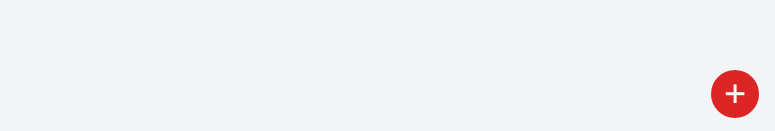
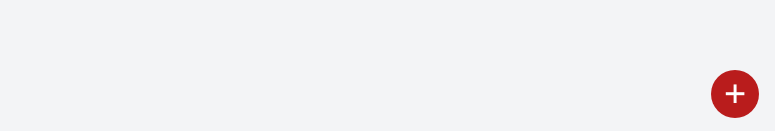
Before and after one commit to bryonhummel/code3, a React (Vite) app: page / in a window 1280 px wide. Shown: the part 666-797 px from the top of the page, without its empty margins (505-1280 px from the left). Built offline with nearby package versions, Linux system fonts and the light colour scheme.

Commit message:
adjust reds to match icon

```diff
--- a/src/App.jsx
+++ b/src/App.jsx
@@ -5,7 +5,7 @@ import Code3 from './components/Code3'
 function NewCode(props) {
   return(
     <div className='fixed bottom-4 right-4 z-50'>
-      <div onClick={props.onClick} className='rounded-full cursor-pointer bg-red-600 w-12 h-12 pb-0.5 flex items-center justify-center text-4xl md:hover:bg-red-500 active:bg-red-500 text-white '><span>+</span></div>
+      <div onClick={props.onClick} className='rounded-full cursor-pointer bg-red-700 w-12 h-12 pb-0.5 flex items-center justify-center text-4xl md:hover:bg-red-600 active:bg-red-600 text-white '><span>+</span></div>
     </div>
   )
 }
@@ -61,7 +61,7 @@ function App() {
           codes.map((code) => (
             <div key={code} className='w-full flex flex-col items-stretch'>
               <Code3 codeId={code} handleDelete={(e) => handleDeleteCode(code)} />
-              <button className='bg-white border border-gray-200 text-gray-300 active:text-white md:hover:border-red-600 md:hover:bg-red-600 md:hover:text-white active:border-red-600 active:bg-red-600 px-3 py-2 mb-4 rounded-b-2xl w-full' onClick={(e) => handleDeleteCode(code)}>Delete</button>
+              <button className='bg-white border border-gray-200 text-gray-300 active:text-white md:hover:border-red-700 md:hover:bg-red-700 md:hover:text-white active:border-red-700 active:bg-red-700 px-3 py-2 mb-4 rounded-b-2xl w-full' onClick={(e) => handleDeleteCode(code)}>Delete</button>
             </div>
           ))
         }
```
Also changed, not shown: src/components/Code3.jsx (+1 -1 lines).
